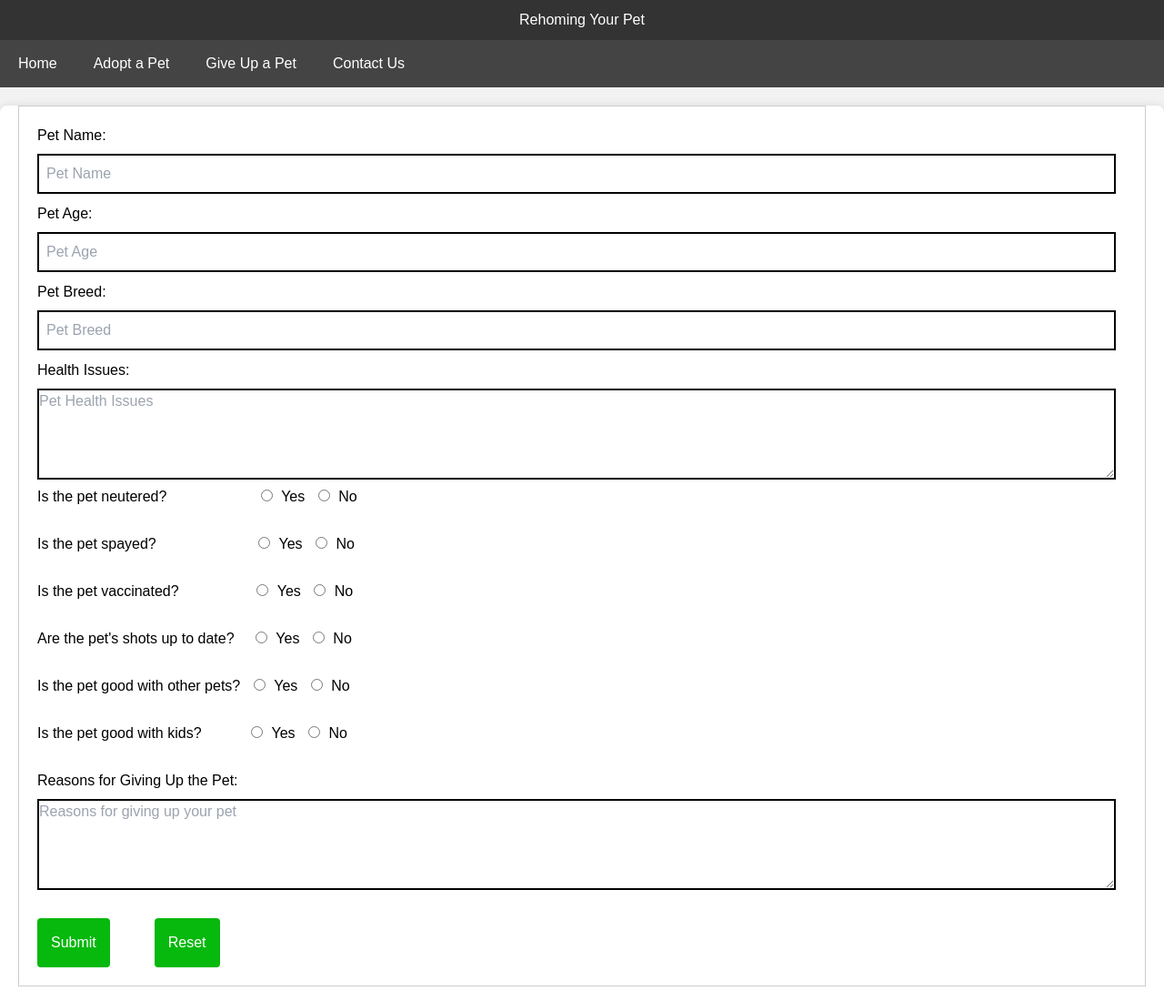
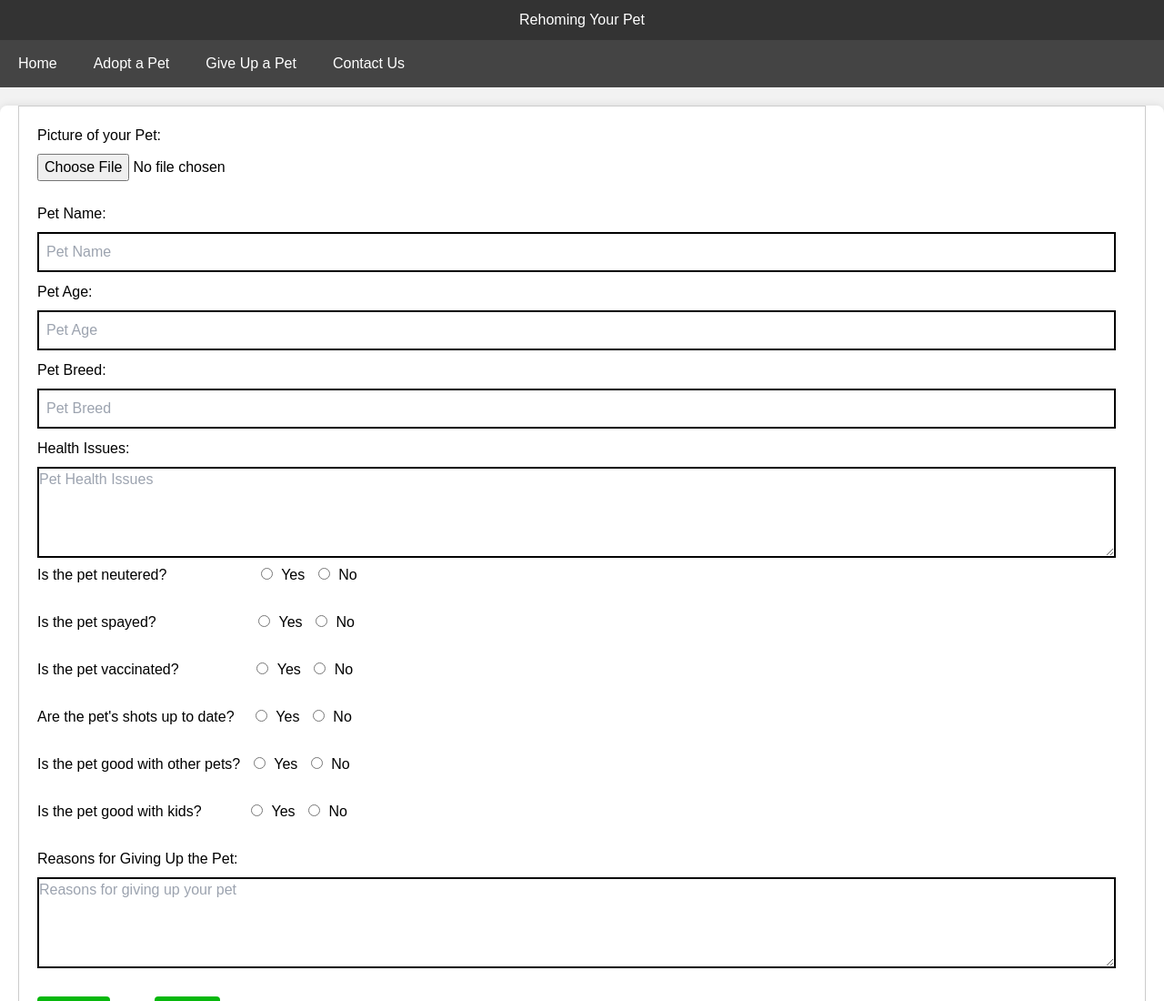
Before and after one commit to Shravan2073/Paw-Stop, a website: page UID_Proj_GiveUpPet_2.html in a window 1280 px wide. Shown: the top 1100 px of the page at 91% size. Drawn offline with nearby package versions, Linux system fonts and the light colour scheme.

Commit message:
Updated Rehoming Page

```diff
--- a/UID_Proj_GiveUpPet_2.html
+++ b/UID_Proj_GiveUpPet_2.html
@@ -113,6 +113,9 @@
 
           <div class="container">
               <form id="giveUpPetForm" method="post">
+                  <label for="petImg">Picture of your Pet: </label>
+                  <input type="file" id="petImg" name="petImg" />
+                  <br><br>
                   <label for="petName">Pet Name:</label>
                   <input type="text" id="petName" name="petName" placeholder="Pet Name" required>
 
```
